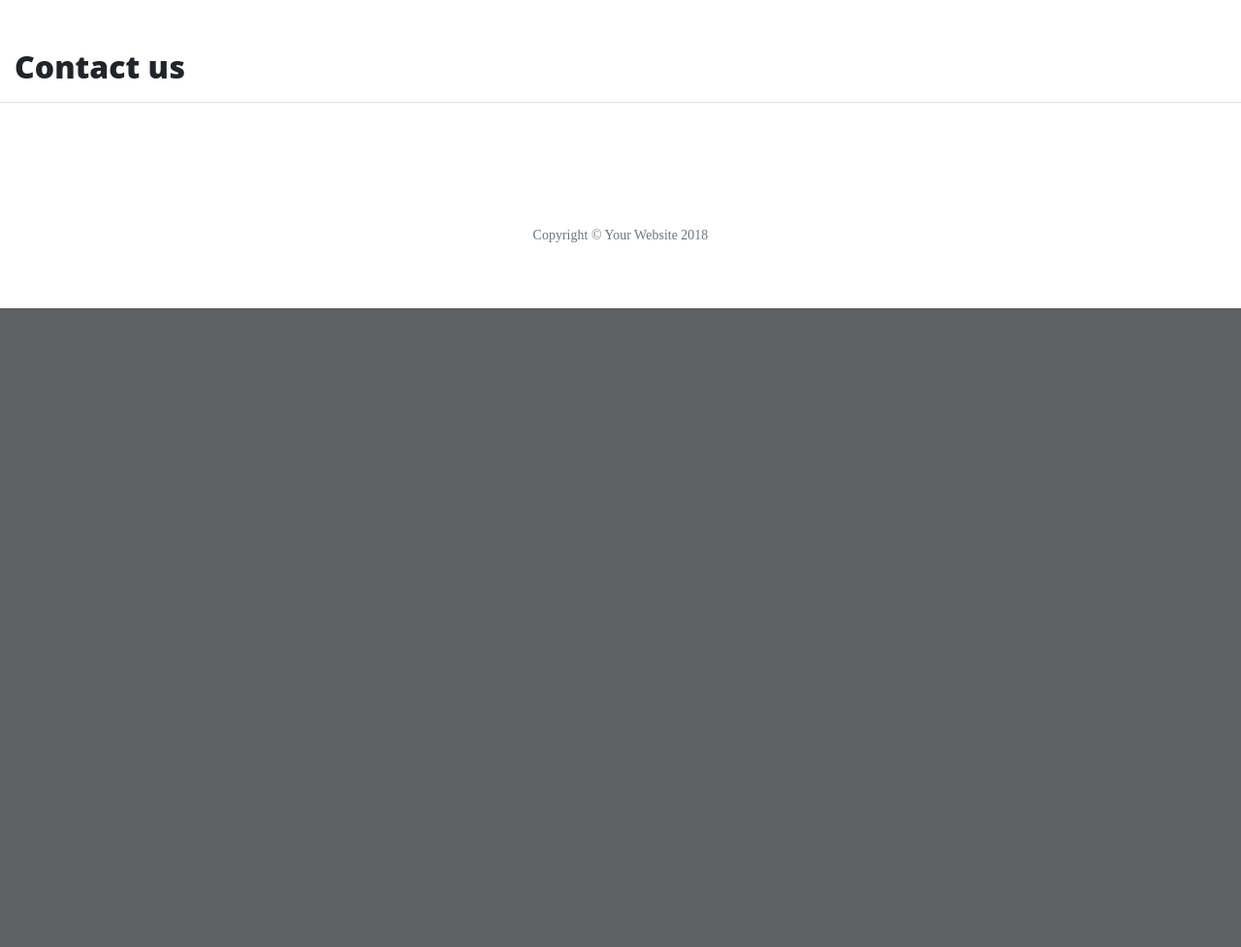
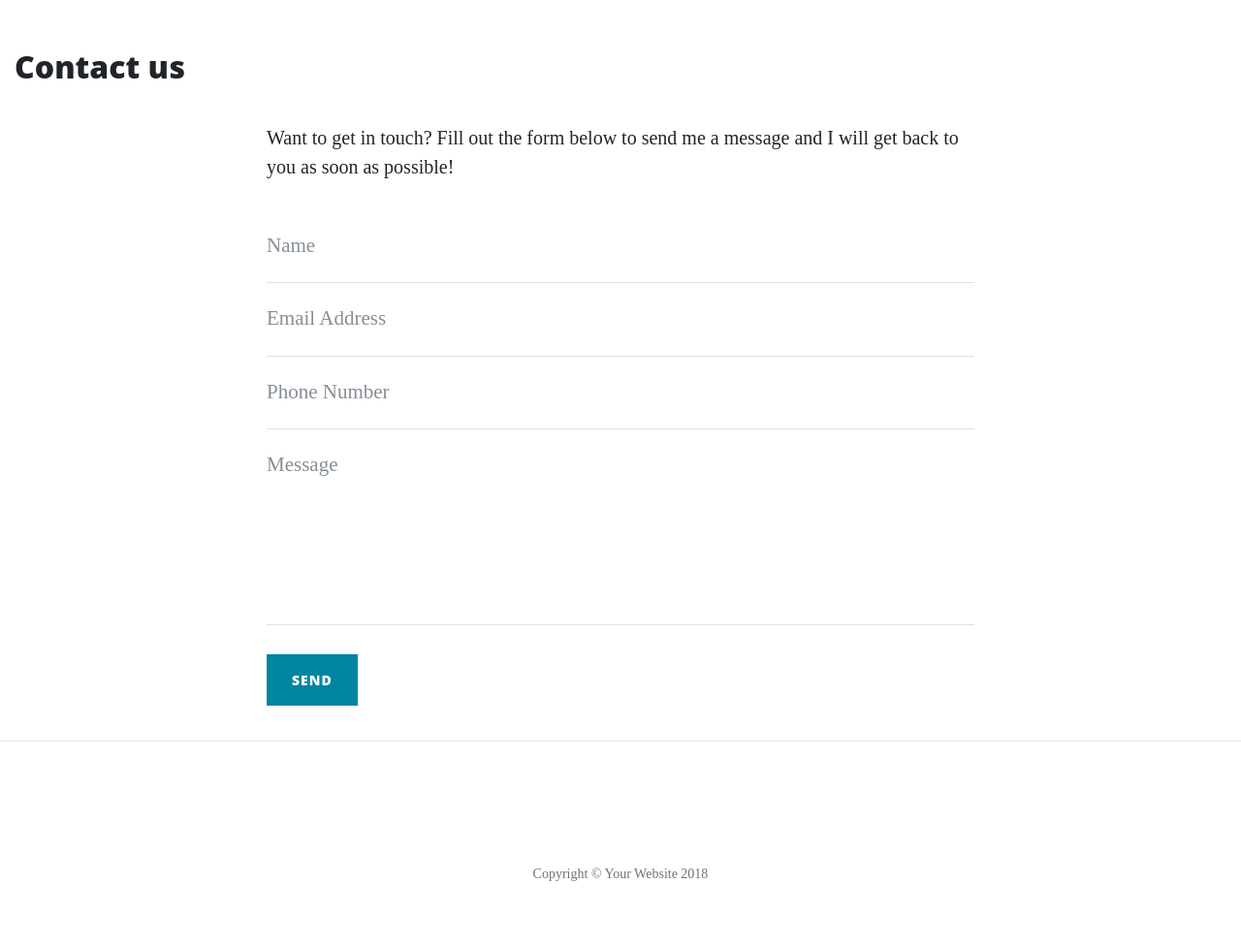
Before and after one commit to Wings30306/thorin, a Flask app: page /contact in a window 1280 px wide. Shown: the part 628-1605 px from the top of the page at 97% size. Before the commit the page ends 946 px from the top, so only its background shows below. Run offline with Flask 2, Linux system fonts and the light colour scheme; some libraries are stand-ins or nearby versions.

Commit message:
pushing to heroku

```diff
--- a/run.py
+++ b/run.py
@@ -1,9 +1,10 @@
 import os
 import json
-from flask import Flask, render_template
+from flask import Flask, render_template, request, flash
 
 
 app = Flask(__name__)
+app.secret_key = "some_secret"
 
 
 @app.route('/')
@@ -32,8 +33,10 @@ def about_member(member_name):
     return render_template("member.html", member=member)
 
 
-@app.route('/contact')
+@app.route('/contact', methods=["GET", "POST"])
 def contact():
+    if request.method == "POST":
+        flash("Thanks {}, we have received your message!".format(request.form["name"]))
     return render_template("contact.html", page_title="Contact us")
 
 
--- a/templates/contact.html
+++ b/templates/contact.html
@@ -1,4 +1,54 @@
-{% extends "base.html" %}
-{% block content %}
+{% extends "base.html" %} {% block content %}
 <h2>{{ page_title }}</h2>
+<div class="container">
+  <div class="row">
+    <div class="col-lg-8 col-md-10 mx-auto">
+      {% with messages = get_flashed_messages() %}
+      {% if messages %}
+      <ul class="flashes">
+        {% for message in messages %}
+        <li>{{ message }}</li>
+        {% endfor %}
+      </ul>
+      {% endif %}
+      {% endwith %}
+      <p>Want to get in touch? Fill out the form below to send me a message and I will get back to you as soon as possible!</p>
+      <form method="POST" name="sentMessage" id="contactForm">
+        <div class="control-group">
+          <div class="form-group floating-label-form-group controls">
+            <label>Name</label>
+            <input type="text" class="form-control" name="name" placeholder="Name" id="name" required data-validation-required-message="Please enter your name.">
+            <p class="help-block text-danger"></p>
+          </div>
+        </div>
+        <div class="control-group">
+          <div class="form-group floating-label-form-group controls">
+            <label>Email Address</label>
+            <input type="email" class="form-control" name="email" placeholder="Email Address" id="email" required data-validation-required-message="Please enter your email address.">
+            <p class="help-block text-danger"></p>
+          </div>
+        </div>
+        <div class="control-group">
+          <div class="form-group col-xs-12 floating-label-form-group controls">
+            <label>Phone Number</label>
+            <input type="tel" class="form-control" name="phone-number" placeholder="Phone Number" id="phone" required data-validation-required-message="Please enter your phone number.">
+            <p class="help-block text-danger"></p>
+          </div>
+        </div>
+        <div class="control-group">
+          <div class="form-group floating-label-form-group controls">
+            <label>Message</label>
+            <textarea rows="5" class="form-control" name="message" placeholder="Message" id="message" required data-validation-required-message="Please enter a message."></textarea>
+            <p class="help-block text-danger"></p>
+          </div>
+        </div>
+        <br>
+        <div id="success"></div>
+        <div class="form-group">
+          <button type="submit" class="btn btn-primary" id="sendMessageButton">Send</button>
+        </div>
+      </form>
+    </div>
+  </div>
+</div>
 {% endblock %}
```
Also changed, not shown: requirements.txt (+8 -3 lines).
